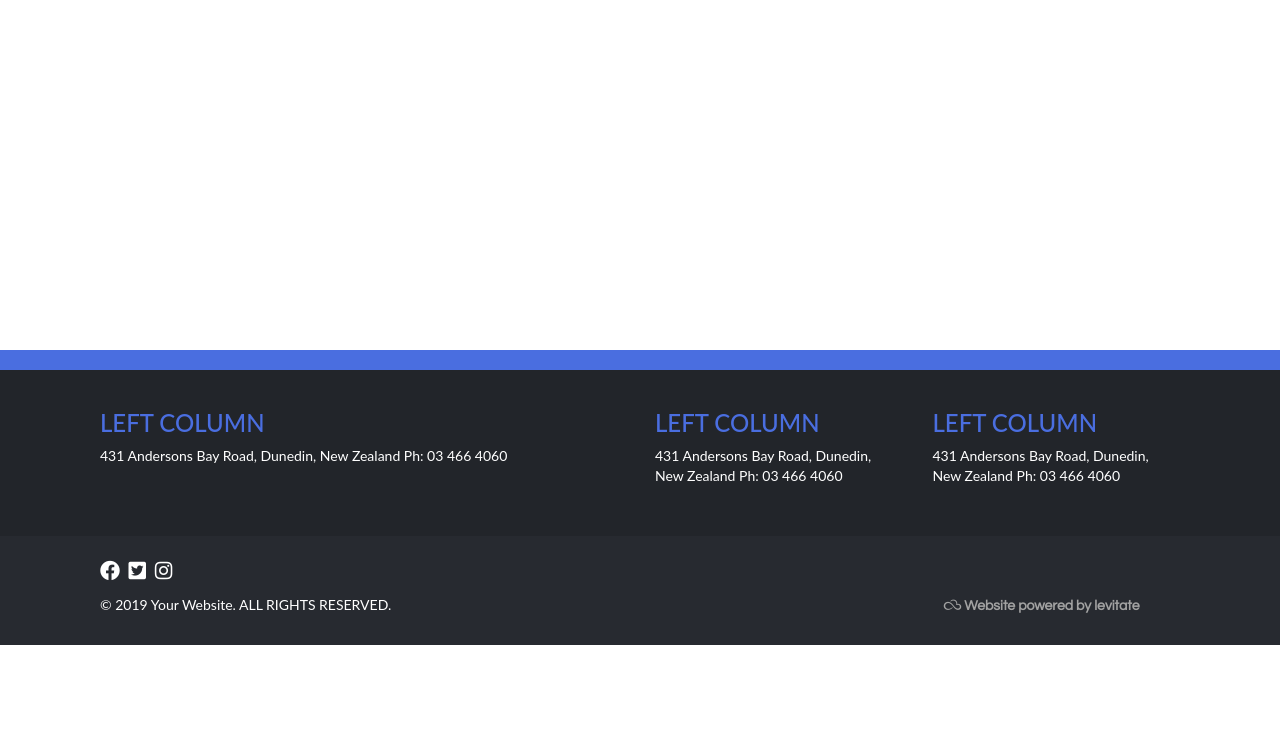
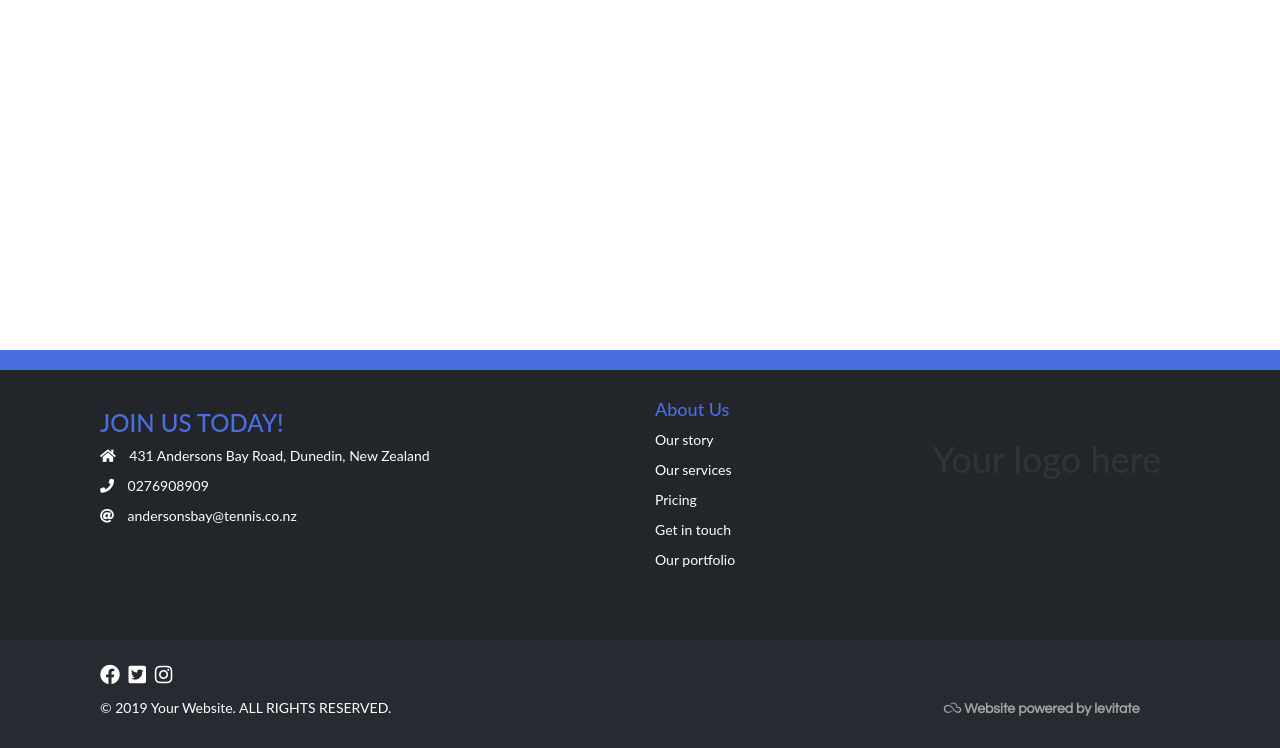
Before and after one commit to georgealexander/home-of-st-barnabas, a Jekyll site: the page built from index.html, in a window 1280 px wide. Shown: the part 2159-2907 px from the top of the page. Built offline with Jekyll 4.4.1, drawn with Linux system fonts in a browser that asks for light colours; nearby versions of some CDN libraries; before the commit the page ends 2804 px from its top, so only the background shows below that.

Commit message:
adding work

```diff
--- a/_layouts/index.html
+++ b/_layouts/index.html
@@ -174,23 +174,25 @@
 <footer class="footer">
 
      <div class="container footer-top">
-       <div class="col-md-6">
-         <h3>Left Column</h3>
-         <p>431 Andersons Bay Road,
-Dunedin, New Zealand
-Ph: 03 466 4060</p>
+       <div class="col-md-6 contact footer-item">
+         <h3>Join us today!</h3>
+         <p><i class="fas fa-home"></i> 431 Andersons Bay Road,
+Dunedin, New Zealand</p>
+<p><i class="fas fa-phone"></i> 0276908909</p>
+<p><i class="fas fa-at"></i> andersonsbay@tennis.co.nz</p>
        </div>
-       <div class="col-md-3">
-         <h3>Left Column</h3>
-         <p>431 Andersons Bay Road,
-Dunedin, New Zealand
-Ph: 03 466 4060</p>
+       <div class="col-md-3 links footer-item">
+         <h4>About Us</h4>
+         <p><a href="#">Our story</a></p>
+         <p><a href="#">Our services</a></p>
+         <p><a href="#">Pricing</a></p>
+         <p><a href="#">Get in touch</a></p>
+         <p><a href="#">Our portfolio</a></p>
+
        </div>
-       <div class="col-md-3">
-         <h3>Left Column</h3>
-         <p>431 Andersons Bay Road,
-Dunedin, New Zealand
-Ph: 03 466 4060</p>
+       <div class="col-md-3 logo footer-item">
+         <h1>Your logo here</h1>
+
        </div>
 
      </div>
--- a/css/styles.css
+++ b/css/styles.css
@@ -331,6 +331,9 @@ h3 {
 .footer p {
   color: #FFFFFF;
 }
+.footer .contact i {
+  margin-right: 10px;
+}
 .footer .footer-top {
   padding-bottom: 40px;
 }
@@ -360,6 +363,20 @@ h3 {
 .footer .levitate a:hover {
   color: #ffffff;
 }
+.links {
+  color: #4A6EE0;
+}
+.links a {
+  color: #FFFFFF;
+}
+.links a:hover {
+  color: #4A6EE0;
+}
+
+.footer-item {
+  padding-bottom: 20px;
+}
+
 /*///////////////// /////////////////*/
 .separator-type, .title-type, .intro-type, .content-type .intro-type p {
   position: relative;
@@ -434,6 +451,10 @@ figure {
   .section-divider {
     margin-bottom: 10px;
   }
+
+  .footer-item {
+    padding-bottom: 20px;
+  }
 }
 @media (max-width: 1075px) {
   .left {
```
Also changed, not shown: css/styles.sass (+13 -1 lines), 5 other files.
